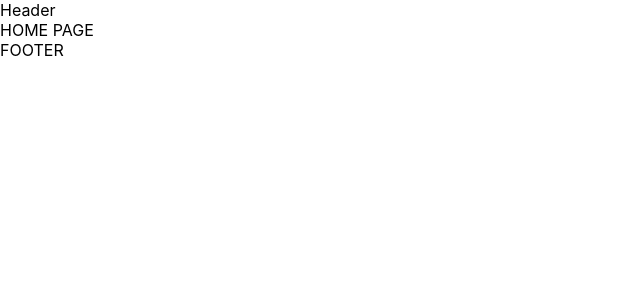
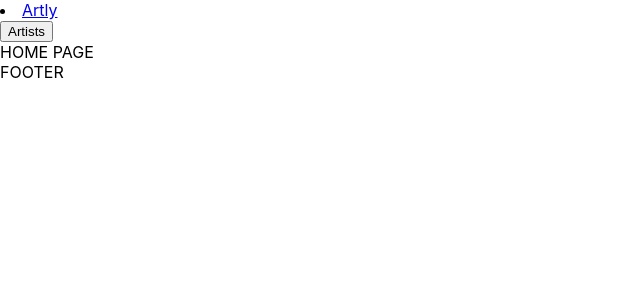
Before and after one commit to isaacsto/Art-Dealer, a React (Create React App) app in the folder client/: page / in a window 1280 px wide. Shown: the top 300 px of the page, without its empty margins (0-640 px from the left). Built offline with nearby package versions, Linux system fonts and the light colour scheme.

Commit message:
artist dropdown menu

```diff
--- a/client/src/App.js
+++ b/client/src/App.js
@@ -25,6 +25,8 @@ function App() {
 export default App; */
 
 import React from 'react';
+
+
 import AppContainer from "./components/AppContainer";
 
 
--- a/client/src/components/AppContainer.js
+++ b/client/src/components/AppContainer.js
@@ -6,6 +6,8 @@ import { BrowserRouter as Router, Routes, Route } from 'react-router-dom';
 import Home from "./pages/Home"
 import Header from "./pages/Header"
 import Footer from "./pages/Footer"
+import DropdownMenu from './pages/DropdownMenu';
+
 
 
 
@@ -15,23 +17,18 @@ function AppContainer() {
   const handlePageChange = (page) => setCurrentPage(page);
 
   return (
-
     <Router>
       <div className="flex-column justify-flex-start min-100-vh">
         <Header currentPage={currentPage} handlePageChange={handlePageChange} />
+        <DropdownMenu />
         <div className="container">
-
           <Routes>
-                <Route
-                  path="/"
-                  element={<Home />}
-                />
+            <Route path="/" element={<Home />} />
           </Routes>
         </div>
-            <Footer currentPage={currentPage} handlePageChange={handlePageChange}/>
+        <Footer currentPage={currentPage} handlePageChange={handlePageChange} />
       </div>
-        </Router >
-
+    </Router>
   );
 }
 
--- /dev/null
+++ b/client/src/components/pages/DropdownLink.js
@@ -0,0 +1,12 @@
+import React from 'react';
+import { Link } from 'react-router-dom';
+
+const DropdownLink = ({ to, children }) => {
+  return (
+    <li>
+      <Link to={to}>{children}</Link>
+    </li>
+  );
+};
+
+export default DropdownLink;
--- /dev/null
+++ b/client/src/components/pages/DropdownMenu.js
@@ -0,0 +1,36 @@
+import React, { useState } from 'react';
+import DropdownLink from './DropdownLink';
+
+const DropdownMenu = () => {
+  const [isOpen, setIsOpen] = useState(false);
+
+  const toggleDropdown = () => {
+    setIsOpen(!isOpen);
+  };
+
+  return (
+    <div className="dropdown-menu">
+      <button className="dropdown-toggle" onClick={toggleDropdown}>
+        Artists
+      </button>
+      {isOpen && (
+        <ul className="dropdown-menu-items">
+          <DropdownLink to="/ArtistPages/isabellasaracini">
+            Isabella Saracini
+          </DropdownLink>
+          <DropdownLink to="/ArtistPages/krisdegirolamo">
+            Kris Degirolamo
+          </DropdownLink>
+          <DropdownLink to="/ArtistPages/kamrynharmeling">
+            Kamryn Harmeling
+          </DropdownLink>
+          <DropdownLink to="/ArtistPages/nicholasriley">
+            Nicholas Riley
+          </DropdownLink>
+        </ul>
+      )}
+    </div>
+  );
+};
+
+export default DropdownMenu;
--- a/client/src/components/pages/Header.js
+++ b/client/src/components/pages/Header.js
@@ -1,10 +1,21 @@
 import React from 'react';
+import { Link } from 'react-router-dom';
+import DropdownMenu from './DropdownMenu';
 
-function Header() {
+
+
+function Header({currentPage, handlePageChange}) {
     return (
+        <header>
         <div>
-            Header
+            <li>
+        <Link to="/Home">Artly</Link>
+        </li>
+       {/*  <DropdownMenu /> */}
         </div>
+        </header>
+
+
     )
 }
 
```
Also changed, not shown: client/src/components/pages/ArtistPages/IsabellaSaracini.js (added, +9 -0 lines), client/src/components/pages/ArtistPages/KamrynHarmeling.js (added, +9 -0 lines), client/src/components/pages/ArtistPages/KrisDegirolamo.js (added, +9 -0 lines), client/src/components/pages/ArtistPages/NicholasRiley.js (added, +9 -0 lines). Lines whose indentation alone changed are shown as unchanged.
